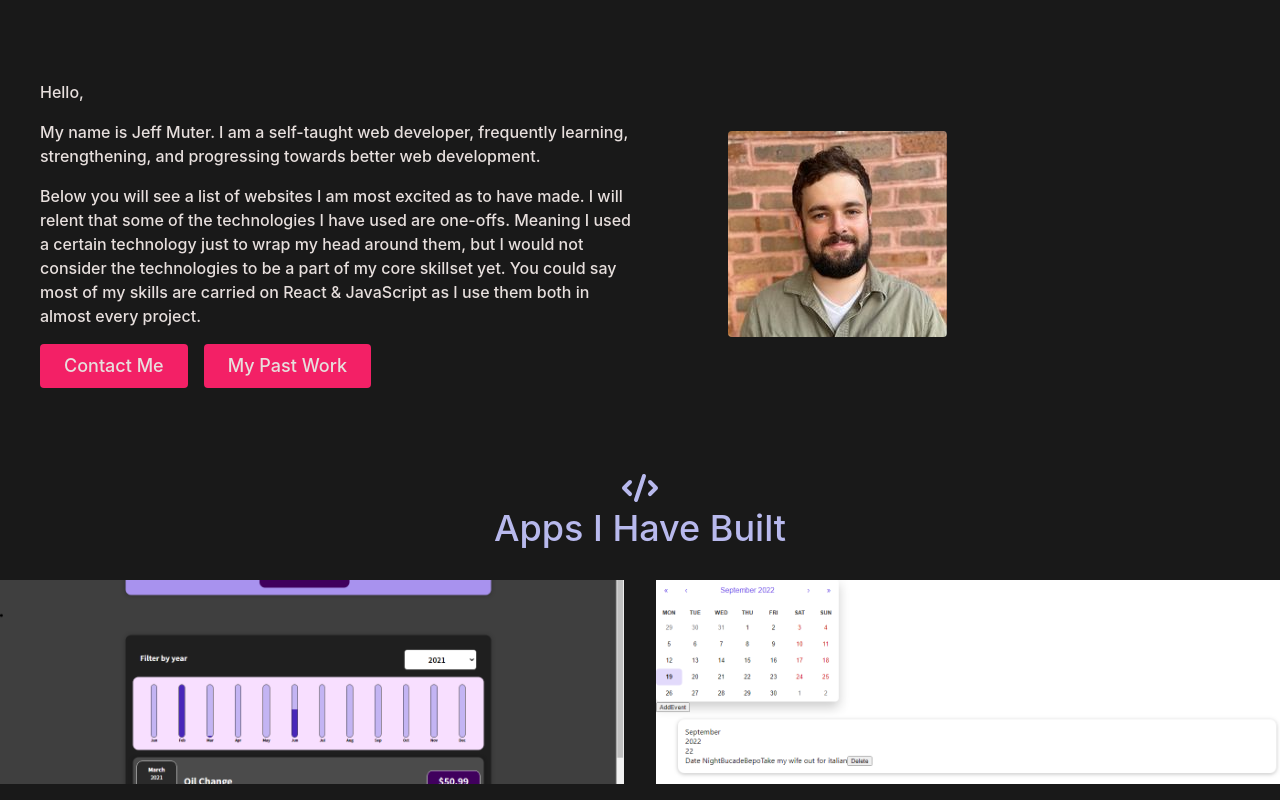
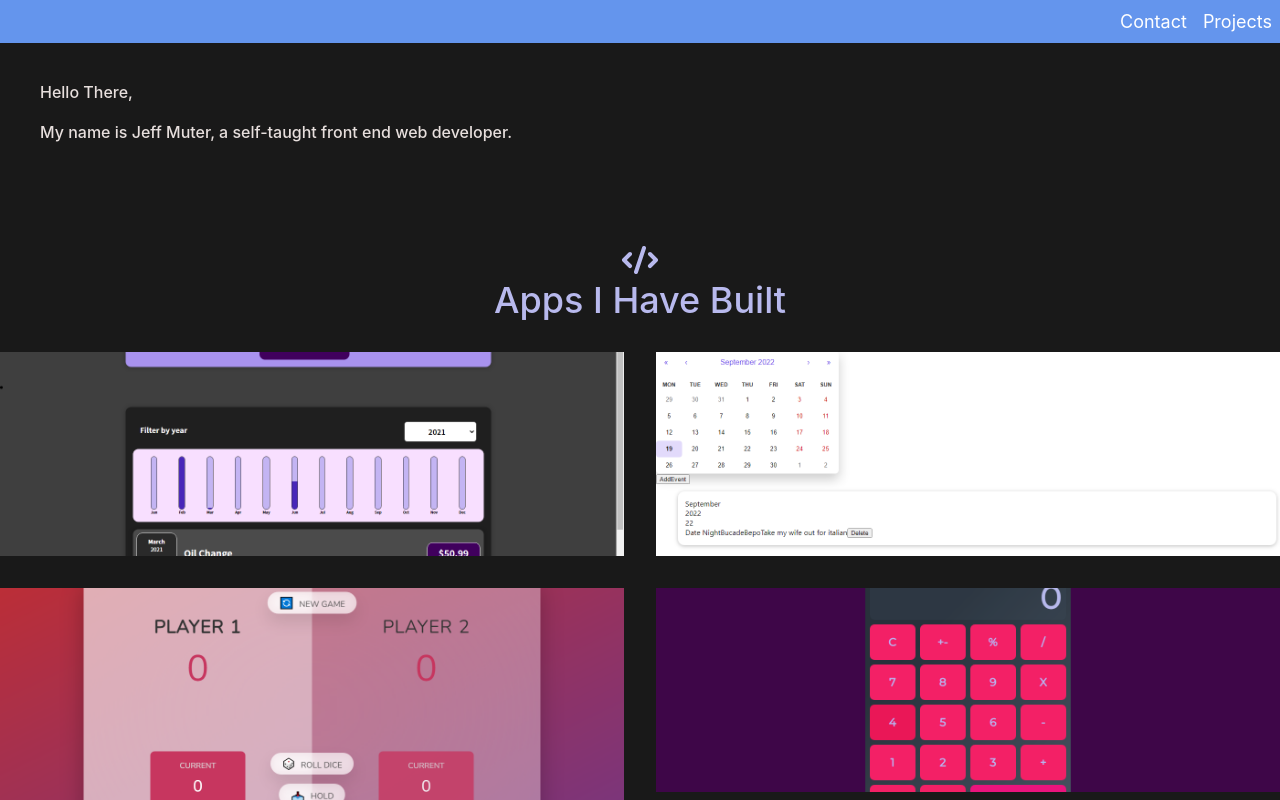
Before and after one commit to JeffMuter/jeffmuter-portfolio, a React (Create React App) app: page / in a window 1280 px wide. Shown: the top 800 px of the page. Built offline with nearby package versions, Linux system fonts and the light colour scheme.

Commit message:
added menu & header changes

```diff
--- a/public/index.html
+++ b/public/index.html
@@ -21,9 +21,14 @@
       work correctly both with client-side routing and a non-root public URL.
       Learn how to configure a non-root public URL by running `npm run build`.
     -->
-    <title>React App</title>
+    <title>Jeff Muter Portfolio</title>
   </head>
   <body>
+    <form name="contact" netlify netlify-honeypot="bot-field" hidden>
+      <input type="text" name="name" />
+      <input type="email" name="email" />
+      <textarea name="message"></textarea>
+    </form>
     <noscript>You need to enable JavaScript to run this app.</noscript>
     <div id="root"></div>
   </body>
--- a/src/App.js
+++ b/src/App.js
@@ -4,7 +4,6 @@ import Contact from "./components/Contact/Contact";
 import NavBar from "./components/NavBar/NavBar";
 import Projects from "./components/Projects/Projects";
 import Skills from "./components/Skills/Skills";
-import Testimonials from "./components/Testimonials/Testimonials";
 
 function App() {
   return (
--- a/src/components/About/About.js
+++ b/src/components/About/About.js
@@ -1,48 +1,22 @@
 //import Card from "../UI/Card";
 //import classes from "./About.module.css";
+import { useRef } from "react";
 
-const About = () => {
+const About = (props) => {
+  const ref = useRef(null);
+  const handleClick = () => {
+    ref.current?.scrollIntoView({ behavior: "smooth" });
+  };
   return (
-    <section id="about">
+    <section id="about" className="">
       <div className="container mx-auto flex px-10 py-20 md:flex-row flex-col items-center">
         <div className="lg:flex-grow md:w-1/2 lg:pr-24 md:pr-16 flex flex-col md:items-start md:text-left mb-16 md:mb-0 items-center text-center">
           <h1 className="title-font font-size: 9rem line-height: 1 mb-4 font-medium text-white">
-            Hello,
+            Hello There,
           </h1>
           <h1 className="title-font font-size: 9rem line-height: 1 mb-4 font-medium text-white">
-            My name is Jeff Muter. I am a self-taught web developer, frequently
-            learning, strengthening, and progressing towards better web
-            development.
+            My name is Jeff Muter, a self-taught front end web developer.
           </h1>
-          <p className="title-font font-size: 9rem line-height: 1 mb-4 font-medium text-white">
-            Below you will see a list of websites I am most excited as to have
-            made. I will relent that some of the technologies I have used are
-            one-offs. Meaning I used a certain technology just to wrap my head
-            around them, but I would not consider the technologies to be a part
-            of my core skillset yet. You could say most of my skills are carried
-            on React & JavaScript as I use them both in almost every project.
-          </p>
-          <div className="flex justify-center">
-            <a
-              href="#contact"
-              className="inline-flex text-white bg-pink border-0 py-2 px-6 focus:outline-none rounded text-lg title-font font-medium"
-            >
-              Contact Me
-            </a>
-            <a
-              href="#projects"
-              className="ml-4 inline-flex text-white bg-pink border-0  py-2 px-6 focus:outline-none rounded text-lg title-font font-medium"
-            >
-              My Past Work
-            </a>
-          </div>
-        </div>
-        <div className="lg:max-w-lg lg:w-full md:w-1/2 w-5/6">
-          <img
-            className="object-cover object-center rounded"
-            alt="Jeff Muter Profile"
-            src="./profile-shot-0.jpg"
-          />
         </div>
       </div>
     </section>
--- a/src/components/Contact/Contact.js
+++ b/src/components/Contact/Contact.js
@@ -1,8 +1,9 @@
 // src/components/Contact.js
 
 import React from "react";
+import { forwardRef } from "react";
 
-export default function Contact() {
+const Contact = (props, ref) => {
   const [name, setName] = React.useState("");
   const [email, setEmail] = React.useState("");
   const [message, setMessage] = React.useState("");
@@ -26,7 +27,7 @@ export default function Contact() {
       .catch((error) => alert(error));
   }
   return (
-    <section id="contact" className="relative">
+    <section id="contact" className="relative" ref={ref}>
       <div className="container px-5 py-10 mx-auto flex sm:flex-nowrap flex-wrap">
         <div className="lg:w-2/3 md:w-1/2 bg-pink rounded-lg overflow-hidden sm:mr-10 p-10 flex items-end justify-start relative">
           <iframe
@@ -68,11 +69,13 @@ export default function Contact() {
           netlify="true"
           name="contact"
           className="lg:w-1/3 md:w-1/2 flex flex-col md:ml-auto w-full md:py-8 mt-8 md:mt-0"
+          onSubmit={handleSubmit}
         >
+          <input type="hidden" name="contact" value="contact" />
+
           <h2 className="text-teal sm:text-4xl text-3xl mb-1 font-medium title-font">
             Schedule An Interview
           </h2>
-          <p className="leading-relaxed mb-5"></p>
           <div className="relative mb-4">
             <label htmlFor="name" className="leading-7 text-sm text-teal">
               Name
@@ -82,6 +85,7 @@ export default function Contact() {
               id="name"
               name="name"
               className="w-full rounded border border-gray-700 focus:border-indigo-500 focus:ring-2 focus:ring-indigo-900 text-base outline-none text-gray-100 py-1 px-3 leading-8 transition-colors duration-200 ease-in-out"
+              onChange={(e) => setName(e.target.value)}
             />
           </div>
           <div className="relative mb-4">
@@ -93,6 +97,7 @@ export default function Contact() {
               id="email"
               name="email"
               className="w-full bg-gray-800 rounded border border-gray-700 focus:border-indigo-500 focus:ring-2 focus:ring-indigo-900 text-base outline-none  py-1 px-3 leading-8 transition-colors duration-200 ease-in-out"
+              onChange={(e) => setEmail(e.target.value)}
             />
           </div>
           <div className="relative mb-4">
@@ -103,6 +108,7 @@ export default function Contact() {
               id="message"
               name="message"
               className="w-full bg-gray-800 rounded border border-gray-700 focus:border-indigo-500 focus:ring-2 focus:ring-indigo-900 h-32 text-base outline-none text-gray-100 py-1 px-3 resize-none leading-6 transition-colors duration-200 ease-in-out"
+              onChange={(e) => setMessage(e.target.value)}
             />
           </div>
           <button
@@ -115,4 +121,11 @@ export default function Contact() {
       </div>
     </section>
   );
-}
+};
+export default forwardRef(Contact);
+
+// feb 28: mike bollinger
+
+//march 1:6142918108: Mattie Alexander no message
+
+//march 13: mattie alexander - Screen Issue
--- a/src/components/NavBar/NavBar.js
+++ b/src/components/NavBar/NavBar.js
@@ -1,27 +1,20 @@
-//import classes from "./NavBar.module.css";
+import classes from "./NavBar.module.css";
+import React from "react";
 
 const NavBar = (props) => {
-  //  const onClickHandler = (event) => {};
-  return;
-  // <ul className={classes.topnav}>
-  //   <li className={classes.name}>
-  //     <h3>Jeff Muter</h3>
-  //   </li>
-  //   <li className={classes.link}>
-  //     <a
-  //       alt="Github logo, clicking here links you to my github."
-  //       href="https://github.com/JeffMuter"
-  //       target="_blank"
-  //       rel="noreferrer"
-  //     >
-  //       <img
-  //         // className={classes.logo}
-  //         src={githubLogo}
-  //         alt="Github logo, clicking here links you to my github."
-  //       />
-  //     </a>
-  //   </li>
-  // </ul>
+  const onClickHandler = (event) => {};
+  return (
+    <div className={classes.topNav}>
+      <ul>
+        <li className={classes.items}>
+          <h3>Projects</h3>
+        </li>
+        <li className={classes.items}>
+          <h3>Contact</h3>
+        </li>
+      </ul>
+    </div>
+  );
 };
 
 export default NavBar;
--- a/src/components/NavBar/NavBar.module.css
+++ b/src/components/NavBar/NavBar.module.css
@@ -1,4 +1,4 @@
-.topnav {
+.topNav {
     overflow: hidden;
     text-align: center;
     background-color: cornflowerblue;
@@ -9,12 +9,10 @@
     width: 100%;
     z-index: 100;
 }
-.name {
-    float: left;
-    color:purple;
-    padding: 4px;
+
+.items {
+    color: white;
+    float: right;
+    padding: .5rem;
+    font-size: large;
 }
-.link {
-    float: right;
-    padding: 14px 16px;
-}
```
Also changed, not shown: firebase.json, 1 other file (tests, documents, lock files or other folders).
